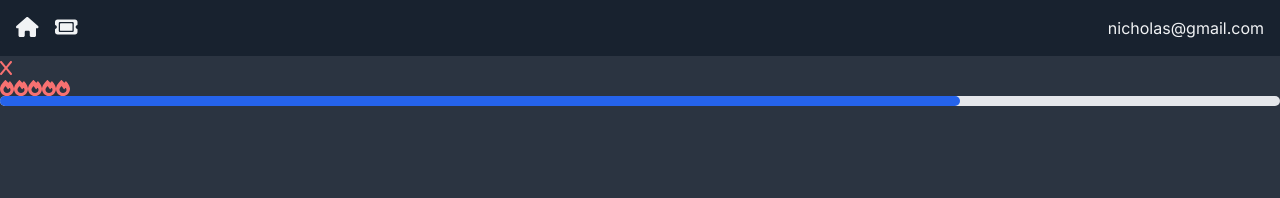
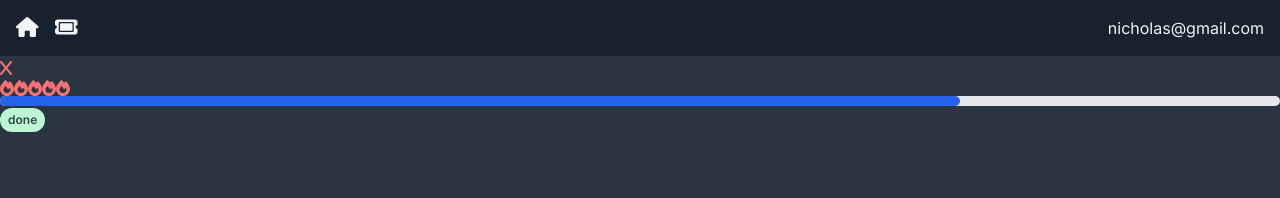
Before and after one commit to Thelastnicko/ticket-app, a Next.js app: page / in a window 1280 px wide. Shown: the top 198 px of the page. Built offline with nearby package versions, Linux system fonts and the light colour scheme.

Commit message:
add status display

```diff
--- /dev/null
+++ b/app/(components)/StatusDisplay.js
@@ -0,0 +1,9 @@
+const StatusDisplay = () => {
+  return (
+    <span className="inline-block rounded-full px-2 py-1 text-xs font-semibold text-gray-700 bg-green-200">
+      done
+    </span>
+  );
+};
+
+export default StatusDisplay;
--- a/app/(components)/TicketCard.js
+++ b/app/(components)/TicketCard.js
@@ -1,6 +1,7 @@
 import DeleteBlock from "./DeleteBlock";
 import PriorityDisplay from "./PriorityDisplay";
 import ProgressDisplay from "./ProgressDisplay";
+import StatusDisplay from "./StatusDisplay";
 
 const TicketCard = () => {
   return (
@@ -8,6 +9,7 @@
       <DeleteBlock />
       <PriorityDisplay />
       <ProgressDisplay />
+      <StatusDisplay />
     </div>
   );
 };
```
